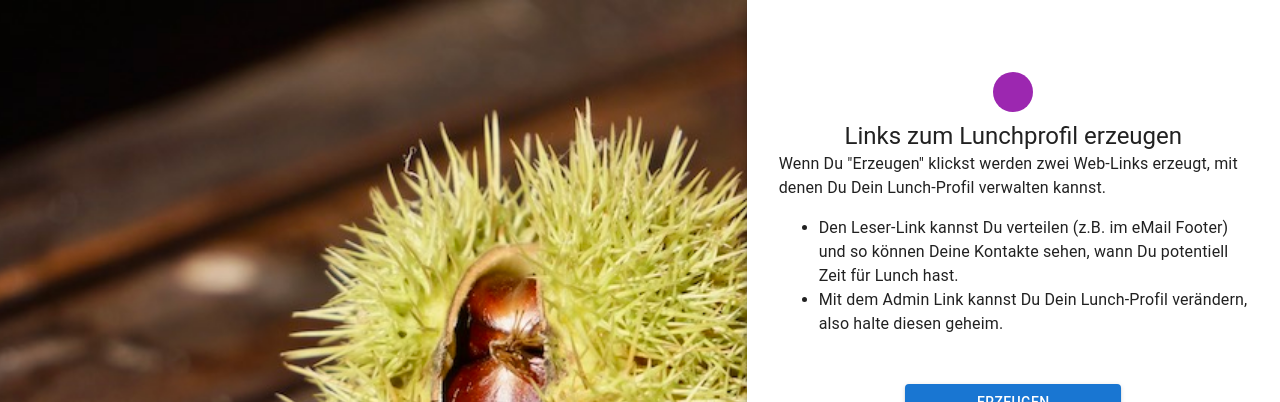
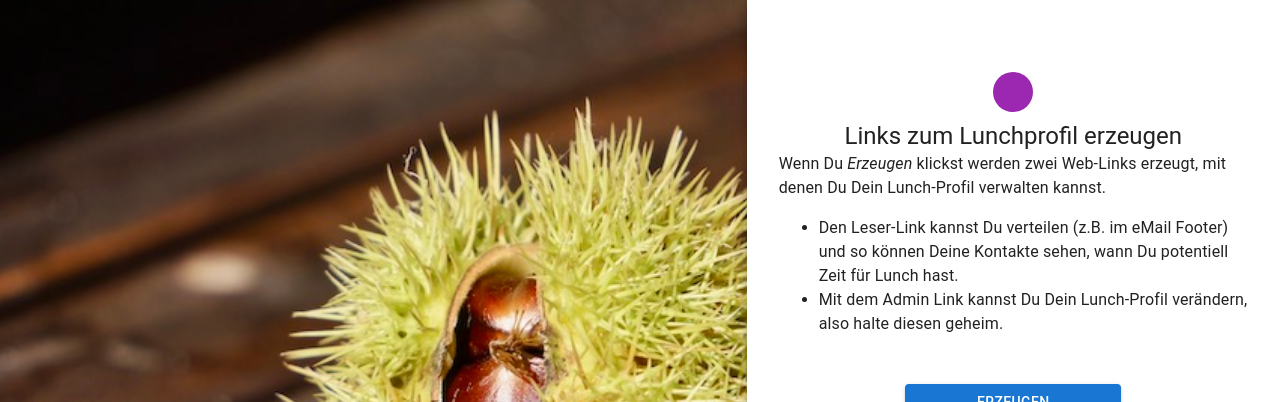
Before and after one commit to jzakotnik/mitwemessen, a Next.js app in the folder nextjs/mwe/: page /admin in a window 1280 px wide. Shown: the top 402 px of the page. Built offline with nearby package versions, Linux system fonts and the light colour scheme; no server answers; some icons are missing.

Commit message:
escape fix

```diff
--- a/nextjs/mwe/pages/admin.js
+++ b/nextjs/mwe/pages/admin.js
@@ -150,8 +150,8 @@ export default function Admin(props) {
             Links zum Lunchprofil erzeugen
           </Typography>
           <Typography component="body1" variant="body1">
-            Wenn Du "Erzeugen" klickst werden zwei Web-Links erzeugt, mit denen
-            Du Dein Lunch-Profil verwalten kannst.
+            Wenn Du <i>Erzeugen</i> klickst werden zwei Web-Links erzeugt, mit
+            denen Du Dein Lunch-Profil verwalten kannst.
             <ul>
               <li>
                 Den Leser-Link kannst Du verteilen (z.B. im eMail Footer) und so
```
